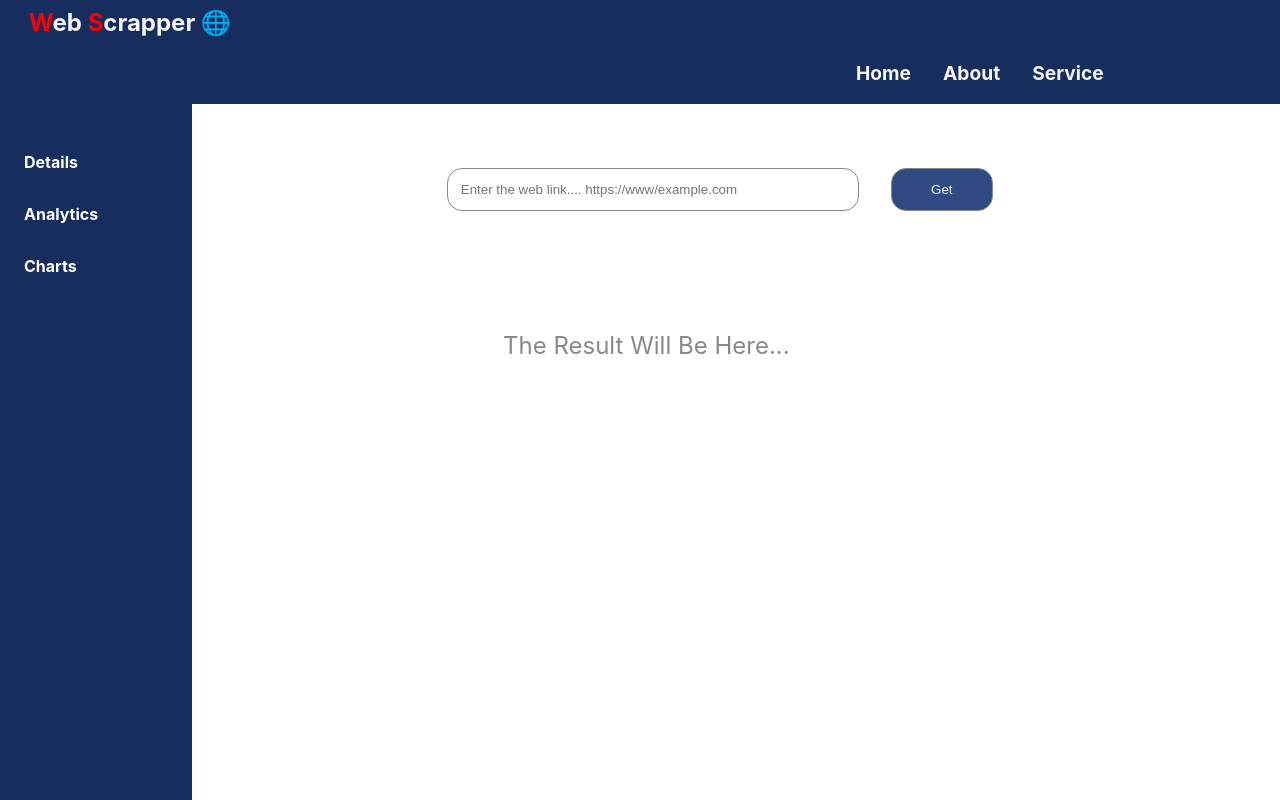
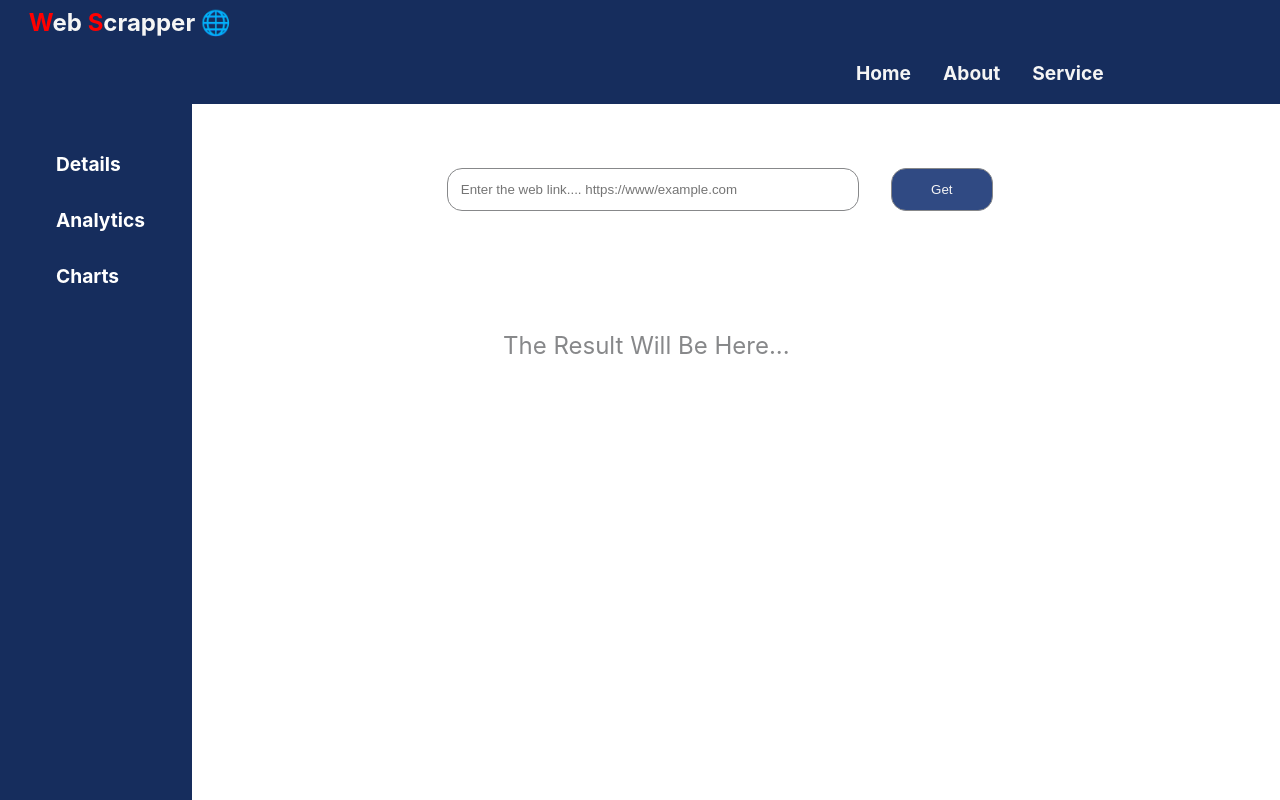
Before and after one commit to NageWC1/webscrapper, a React (Create React App) app: page / in a window 1280 px wide. Built offline with nearby package versions, Linux system fonts and the light colour scheme.

Commit message:
finished the responsiveness of the scrapper

```diff
--- a/src/styles/side-bar.css
+++ b/src/styles/side-bar.css
@@ -68,3 +68,12 @@
     padding: 0.8rem;
   }
 }
+
+@media (min-width: 1024px) {
+  .side-bar-wrapper ul li {
+    color: white;
+    list-style: none;
+    margin-left: 1rem;
+    font-size:1.2rem ;
+  }
+}
```
